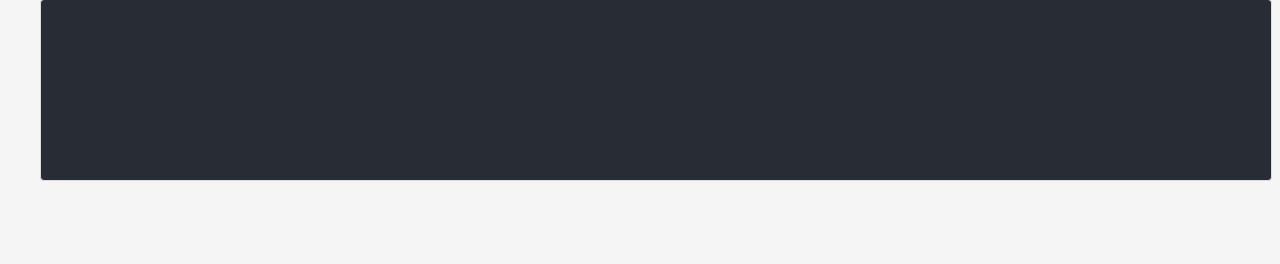
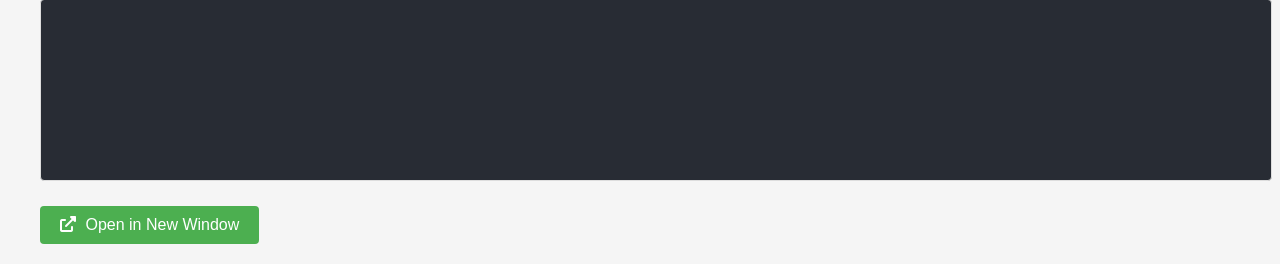
Before and after one commit to anant772/API-Client, a Flask app: page / in a window 1280 px wide. Shown: the part 596-860 px from the top of the page. Before the commit the page ends 777 px from the top, so only its background shows below. Run offline with Flask 3, Linux system fonts and the light colour scheme.

Commit message:
Second Commit

```diff
--- a/static/css/styles.css
+++ b/static/css/styles.css
@@ -127,11 +127,49 @@ body {
     color: #007bff;
 }
 
+/* JSON Key Styling */
+.json-key {
+    color: #4CAF50; /* Green color for keys */
+    font-weight: bold;
+}
+
+/* Other JSON syntax highlighting */
 #response-body {
     background-color: #282c34;
     color: #abb2bf;
     padding: 15px;
     border-radius: 4px;
-    max-height: 300px;
+    max-height: 500px;
     overflow-y: auto;
+    white-space: pre-wrap;
+    word-break: break-word;
+    line-height: 1.5;
+    tab-size: 4;
 }
+
+#response-body .string { color: #98c379; } /* Green for strings */
+#response-body .number { color: #8666d1; } /* Orange for numbers */
+#response-body .boolean { color: #56b6c2; } /* Blue for booleans */
+#response-body .null { color: #c678dd; } /* Purple for null */
+
+
+/* Button to open response in new window */
+.open-window-button {
+    margin-top: 10px;
+    padding: 10px 20px;
+    background-color: #4CAF50; /* Green color */
+    color: white;
+    border: none;
+    border-radius: 4px;
+    cursor: pointer;
+    font-size: 1rem;
+    transition: background-color 0.3s;
+}
+
+.open-window-button:hover {
+    background-color: #45a049; /* Darker green on hover */
+}
+
+.open-window-button i {
+    margin-right: 5px;
+}
--- a/static/js/script.js
+++ b/static/js/script.js
@@ -2,7 +2,43 @@ document.addEventListener('DOMContentLoaded', () => {
     // Add Header functionality
     document.querySelector('.add-header-btn').addEventListener('click', addHeader);
     document.getElementById('send-btn').addEventListener('click', sendRequest);
+
+    // Add event listener for the new button
+    document.getElementById('open-in-new-window').addEventListener('click', openResponseInNewWindow);
 });
+
+// Function to open response in a new window
+function openResponseInNewWindow() {
+    const responseBody = document.getElementById('response-body').textContent;
+    if (!responseBody) {
+        alert('No response to display!');
+        return;
+    }
+
+    // Create a new window
+    const newWindow = window.open('', '_blank');
+    newWindow.document.write(`
+        <html>
+            <head>
+                <title>Response Viewer</title>
+                <link rel="stylesheet" href="https://cdnjs.cloudflare.com/ajax/libs/highlight.js/11.7.0/styles/atom-one-dark.min.css">
+                <script src="https://cdnjs.cloudflare.com/ajax/libs/highlight.js/11.7.0/highlight.min.js"></script>
+                <script src="https://cdnjs.cloudflare.com/ajax/libs/highlight.js/11.7.0/languages/json.min.js"></script>
+                <style>
+                    body { font-family: Arial, sans-serif; padding: 20px; }
+                    pre { white-space: pre-wrap; word-break: break-word; }
+                </style>
+            </head>
+            <body>
+                <pre><code>${responseBody}</code></pre>
+                <script>hljs.highlightAll();</script>
+            </body>
+        </html>
+    `);
+    newWindow.document.close();
+}
+
+// ... rest of the existing code ...
 
 function addHeader() {
     const headersDiv = document.getElementById('headers');
@@ -46,8 +82,16 @@ async function sendRequest() {
         // Display response
         document.getElementById('response-status').innerHTML =
             `<i class="fas fa-check-circle"></i> Status: ${data.status_code || 'No response'}`;
-        document.getElementById('response-body').textContent =
-            data.body || data.error;
+
+        // Pretty-print JSON and color keys
+        try {
+            const jsonBody = JSON.parse(data.body);
+            const formattedJson = JSON.stringify(jsonBody, null, 4);
+            const coloredJson = formatJsonKeys(formattedJson);
+            document.getElementById('response-body').innerHTML = coloredJson;
+        } catch {
+            document.getElementById('response-body').textContent = data.body || data.error;
+        }
 
     } catch (error) {
         document.getElementById('response-status').innerHTML =
@@ -55,3 +99,22 @@ async function sendRequest() {
         document.getElementById('response-body').textContent = '';
     }
 }
+
+function formatJsonKeys(jsonString) {
+    // Color keys
+    jsonString = jsonString.replace(/"([^"]+)":/g, '<span class="json-key">"$1"</span>:');
+
+    // Color strings
+    jsonString = jsonString.replace(/:"([^"]+)"/g, ':<span class="string">"$1"</span>');
+
+    // Color numbers
+    jsonString = jsonString.replace(/:(\d+)/g, ':<span class="number">$1</span>');
+
+    // Color booleans
+    jsonString = jsonString.replace(/: (true|false)/g, ':<span class="boolean">$1</span>');
+
+    // Color null
+    jsonString = jsonString.replace(/: null/g, ':<span class="null">null</span>');
+
+    return jsonString;
+}
--- a/templates/index.html
+++ b/templates/index.html
@@ -6,6 +6,10 @@
     <title>API Client - Postman Clone</title>
     <link rel="stylesheet" href="{{ url_for('static', filename='css/styles.css') }}">
     <link rel="stylesheet" href="https://cdnjs.cloudflare.com/ajax/libs/font-awesome/6.0.0/css/all.min.css">
+    <!-- Add in head section -->
+    <link rel="stylesheet" href="https://cdnjs.cloudflare.com/ajax/libs/highlight.js/11.7.0/styles/atom-one-dark.min.css">
+    <script src="https://cdnjs.cloudflare.com/ajax/libs/highlight.js/11.7.0/highlight.min.js"></script>
+    <script src="https://cdnjs.cloudflare.com/ajax/libs/highlight.js/11.7.0/languages/json.min.js"></script>
 </head>
 <body>
     <div class="app-container">
@@ -54,6 +58,10 @@
             <h3><i class="fas fa-reply"></i> Response</h3>
             <div id="response-status" class="response-status"></div>
             <pre id="response-body" class="code-area"></pre>
+            <!-- Add this button -->
+            <button id="open-in-new-window" class="open-window-button">
+                <i class="fas fa-external-link-alt"></i> Open in New Window
+            </button>
         </div>
     </div>
 
```
